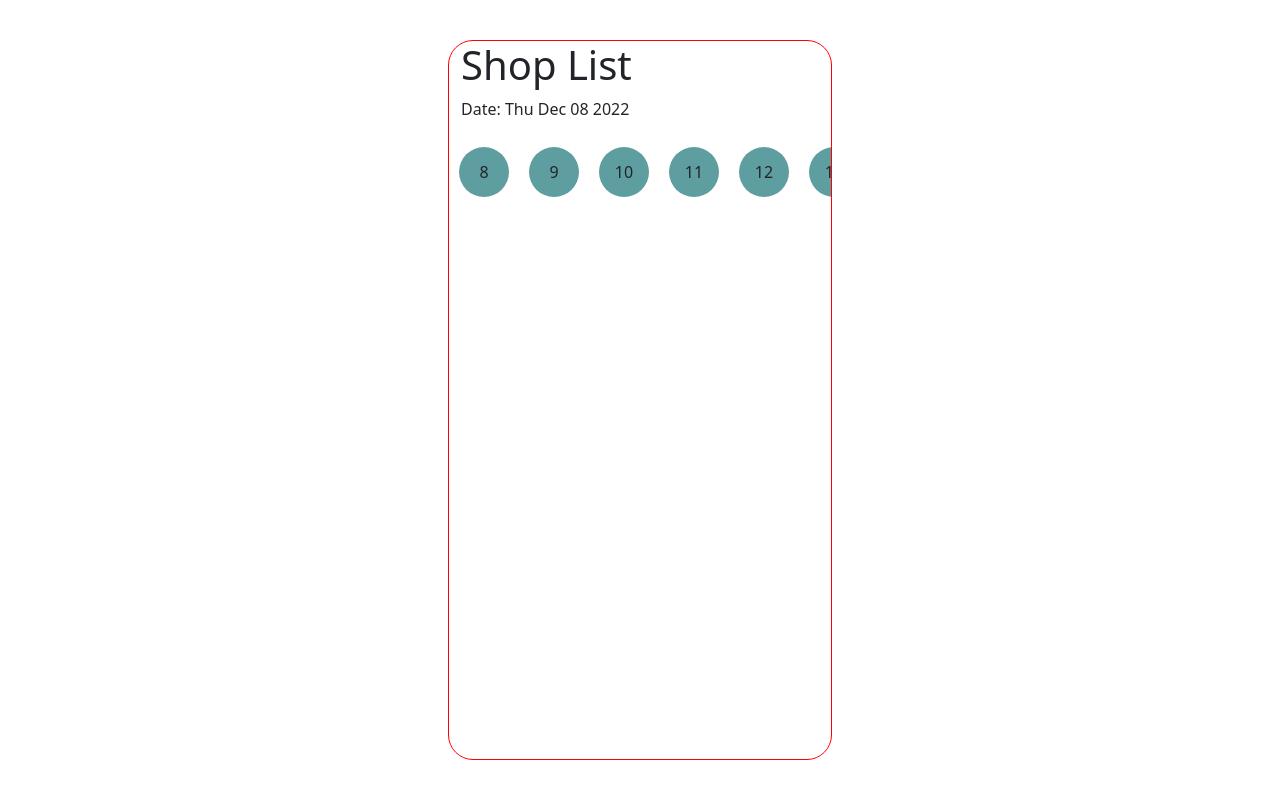
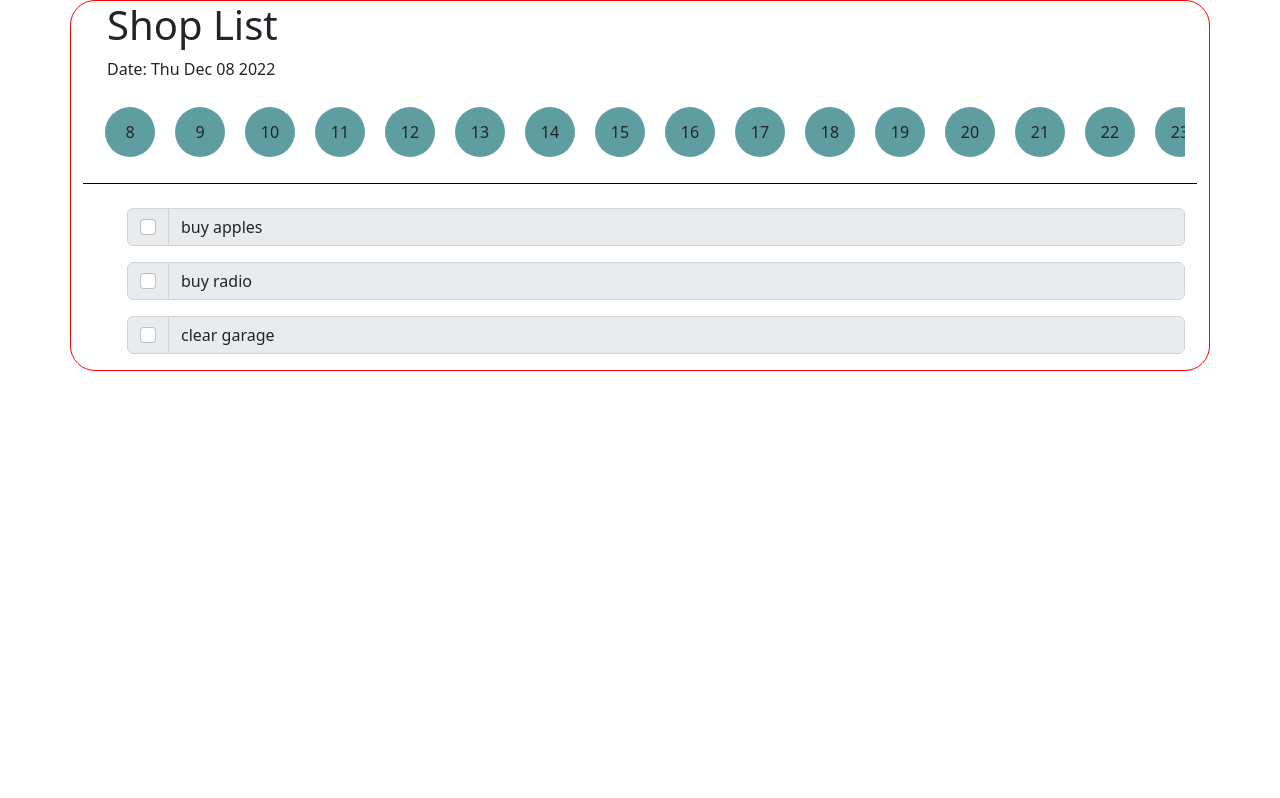
Before and after one commit to tejasvee-appsdeployer/shopping-list, a React (Create React App) app: page / in a window 1280 px wide. Built offline with nearby package versions, Linux system fonts and the light colour scheme.

Commit message:
made item list component

```diff
--- a/src/App.css
+++ b/src/App.css
@@ -1,13 +1,12 @@
 .App {
-	width: 30%;
-	height: 90%;
-	position: absolute;
-	top: 50%;
-	left: 50%;
-	transform: translate(-50%, -50%);
+	width: 50vw;
 	border: 1px solid red;
 	border-radius: 25px;
 	overflow: hidden;
+}
+
+.header {
+	border-bottom: 1px solid black;
 }
 
 .days {
--- a/src/App.js
+++ b/src/App.js
@@ -1,11 +1,15 @@
 import NewHeader from "./components/NewHeader";
 import "./App.css";
 import "bootstrap/dist/css/bootstrap.min.css";
+import Lists from "./components/Lists";
+import { useState } from "react";
 
 function App() {
+	const [presentDate, setPresentDate] = useState(new Date());
 	return (
-		<div className="App">
-			<NewHeader />
+		<div className="App container">
+			<NewHeader presentDate={presentDate} setPresentDate={setPresentDate} />
+			<Lists />
 		</div>
 	);
 }
--- /dev/null
+++ b/src/components/Lists.js
@@ -0,0 +1,41 @@
+import React from "react";
+
+function Lists() {
+	const handleClick = (e) => {
+		const element = e.currentTarget;
+		if (element.className.includes("striked")) {
+		} else {
+			element.className += " striked";
+		}
+	};
+
+	const items = ["buy apples", "buy radio", "clear garage"];
+	return (
+		<div className="container mt-4">
+			<ol>
+				{items.map((item, index) => {
+					return (
+						<div className="input-group mb-3" key={index} id={item}>
+							<div className="input-group-text">
+								<input
+									className="form-check-input mt-0"
+									type="checkbox"
+									value=""
+									onChange={handleClick}
+								/>
+							</div>
+							<input
+								className="form-control"
+								id="item-input"
+								value={item}
+								disabled
+							/>
+						</div>
+					);
+				})}
+			</ol>
+		</div>
+	);
+}
+
+export default Lists;
--- a/src/components/NewHeader.js
+++ b/src/components/NewHeader.js
@@ -10,8 +10,7 @@ const getDays = () => {
 	return days;
 };
 
-const NewHeader = () => {
-	const [presentDate, setPresentDate] = useState(new Date());
+const NewHeader = ({ presentDate, setPresentDate }) => {
 	const month = presentDate.getMonth();
 	const days = getDays();
 	const handleDateClick = (e) => {
@@ -20,7 +19,7 @@ const NewHeader = () => {
 		);
 	};
 	return (
-		<div className="header">
+		<div className="header container-fluid">
 			<h1 className="container">Shop List</h1>
 			<p className="container">Date: {presentDate.toDateString()}</p>
 			<div>
```
